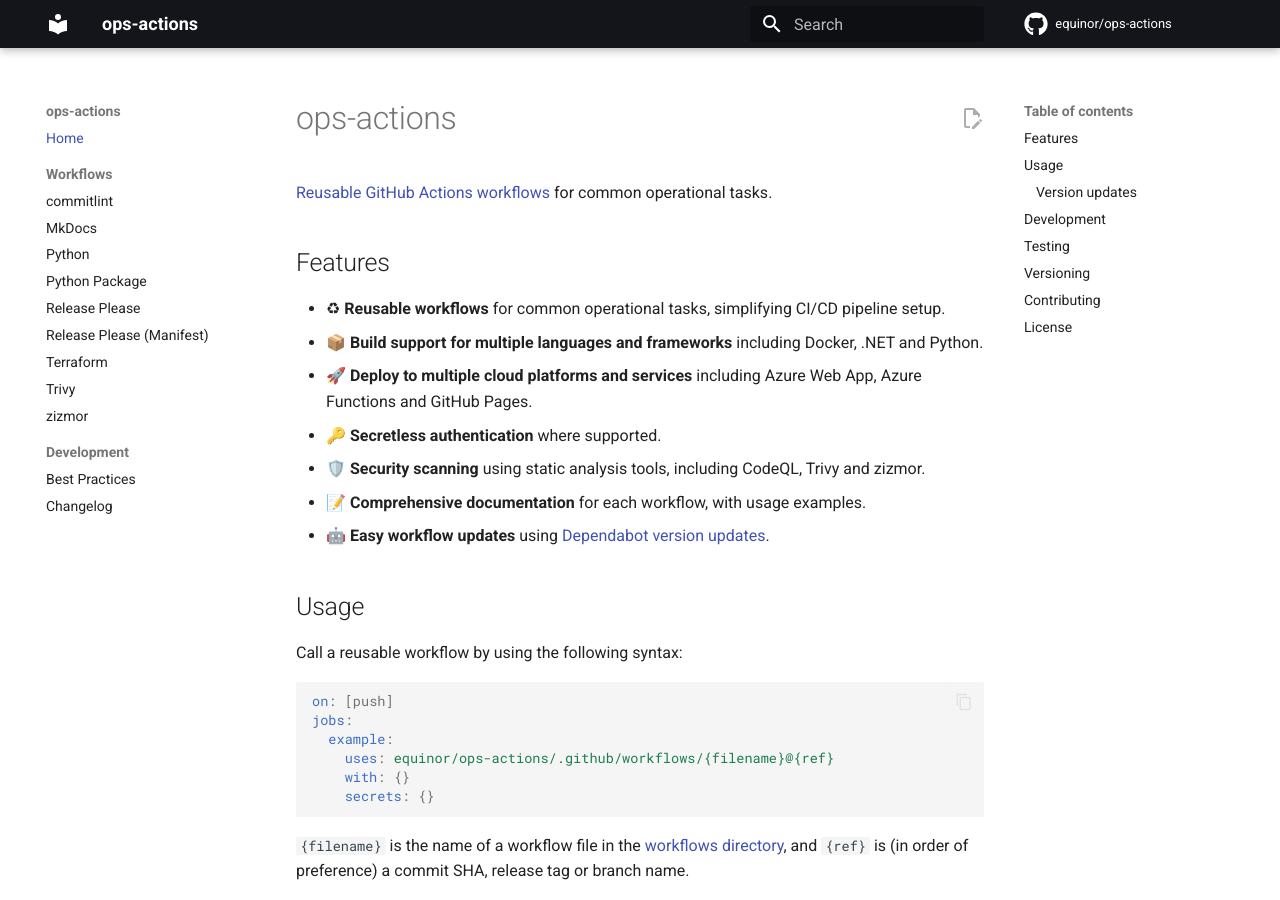
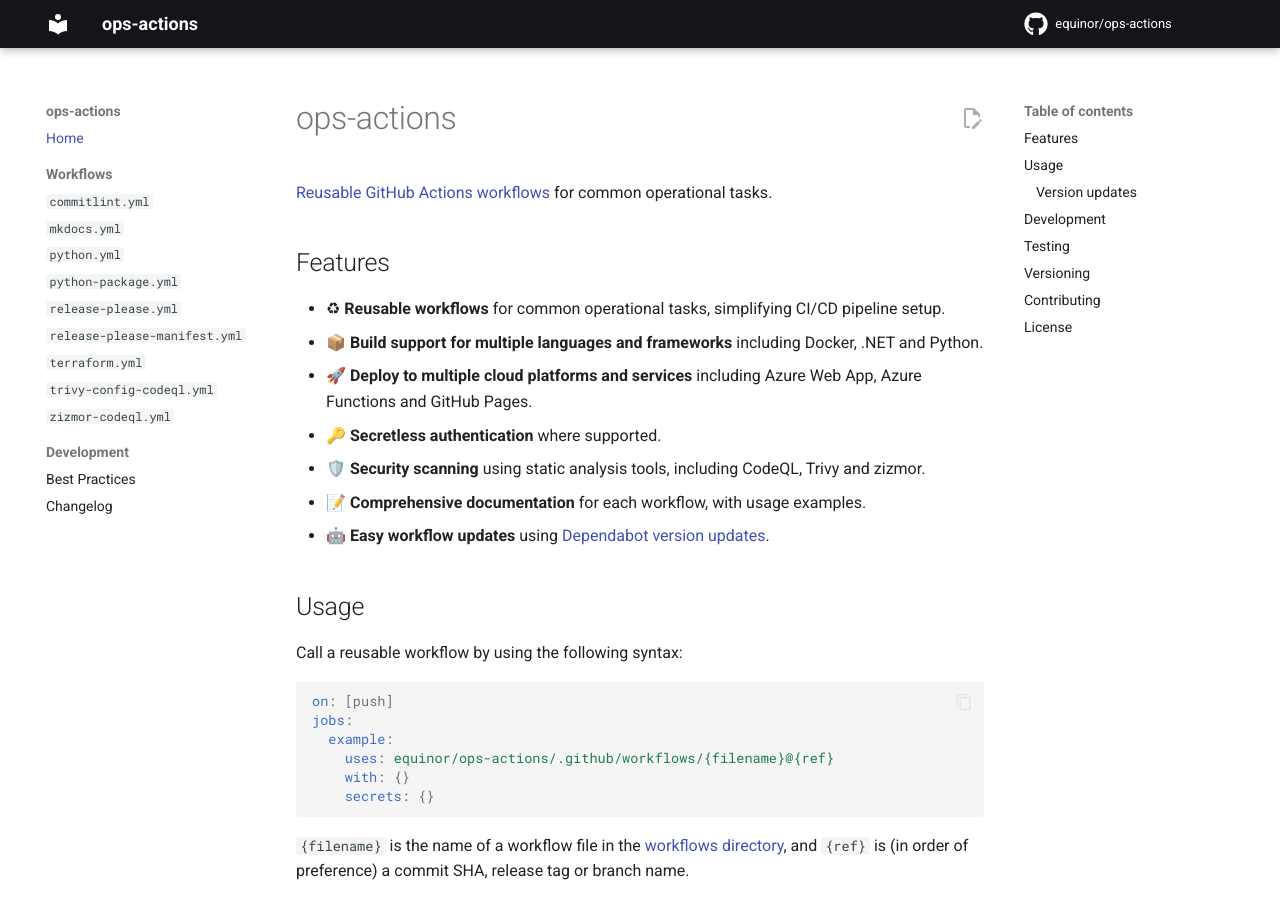
Before and after one commit to equinor/ops-actions, an MkDocs documentation site: the page built from docs/index.md, in a window 1280 px wide and 900 px high. Built offline with MkDocs 1.6.1 and Material for MkDocs 9.7.7, drawn with Linux system fonts in a browser that asks for light colours; comment, search, counter and statistics services are not loaded; part of the change alters nothing that is shown.

```diff
--- a/mkdocs.yml
+++ b/mkdocs.yml
@@ -30,18 +30,21 @@ markdown_extensions:
   # Ref: https://squidfunk.github.io/mkdocs-material/setup/extensions/python-markdown-extensions/#snippets
   - pymdownx.snippets
 
+plugins:
+  - typeset
+
 nav:
   - Home: index.md
   - Workflows:
-      - commitlint: workflows/commitlint.md
-      - MkDocs: workflows/mkdocs.md
-      - Python: workflows/python.md
-      - Python Package: workflows/python-package.md
-      - Release Please: workflows/release-please.md
-      - Release Please (Manifest): workflows/release-please-manifest.md
-      - Terraform: workflows/terraform.md
-      - Trivy: workflows/trivy-config-codeql.md
-      - zizmor: workflows/zizmor-codeql.md
+      - workflows/commitlint.md
+      - workflows/mkdocs.md
+      - workflows/python.md
+      - workflows/python-package.md
+      - workflows/release-please.md
+      - workflows/release-please-manifest.md
+      - workflows/terraform.md
+      - workflows/trivy-config-codeql.md
+      - workflows/zizmor-codeql.md
   - Development:
       - Best Practices: best-practices.md
       - Changelog: changelog.md
--- a/requirements-docs.txt
+++ b/requirements-docs.txt
@@ -1 +1 @@
-mkdocs-material==9.6.22
+mkdocs-material==9.7.1
```
